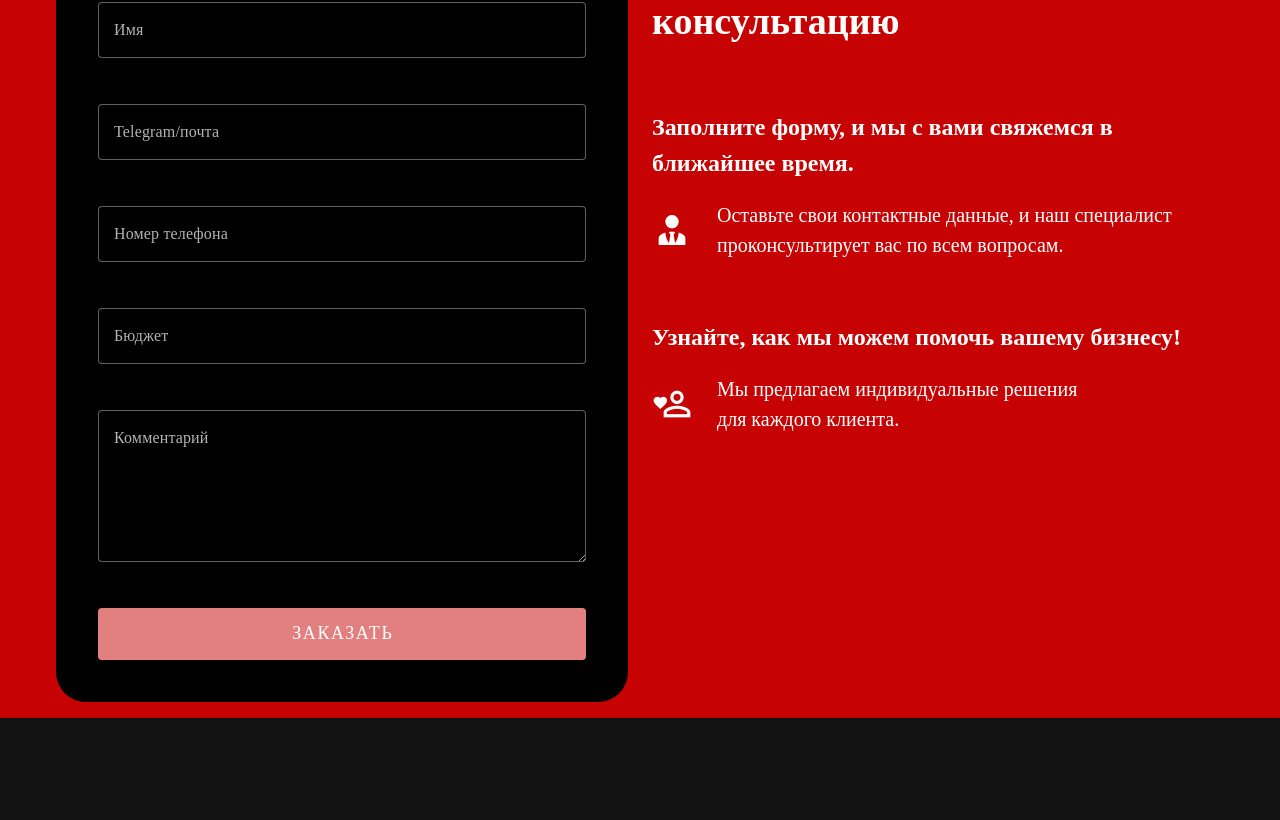
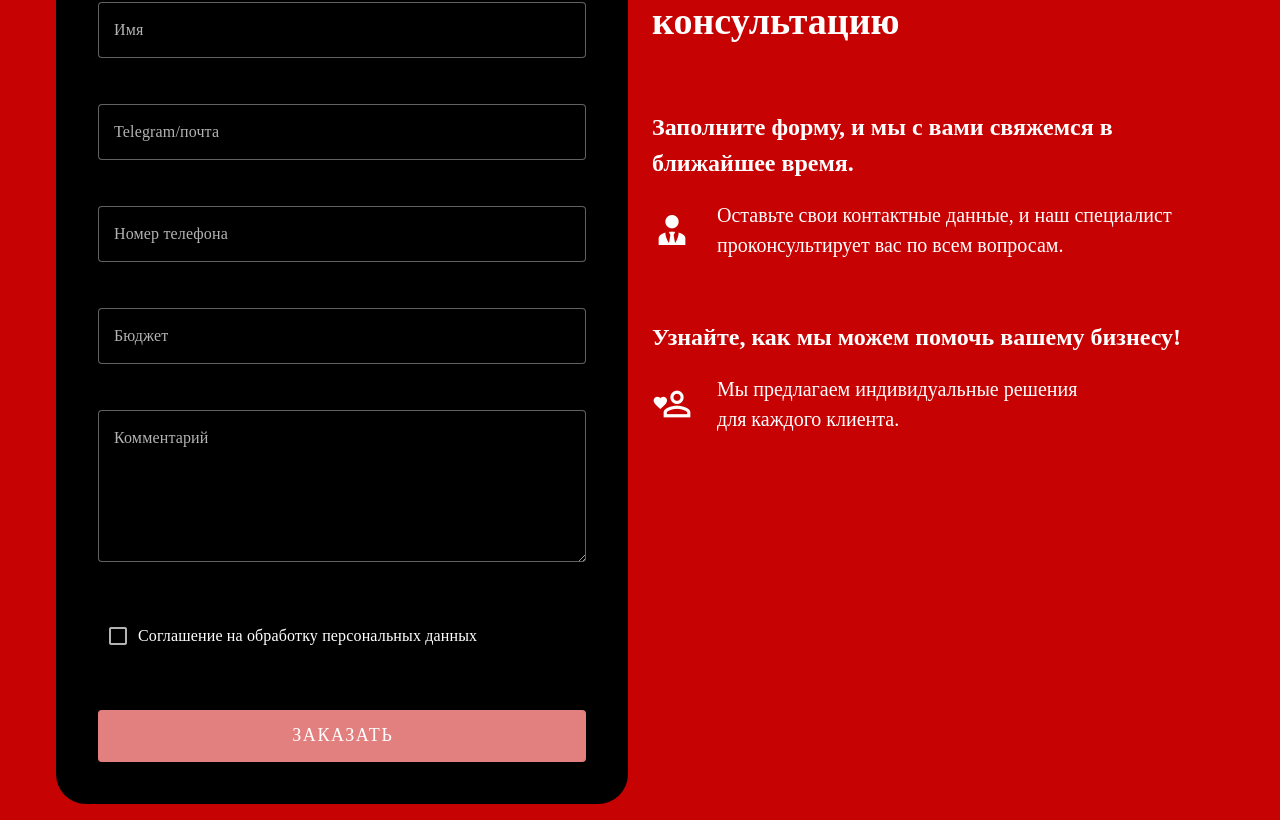
Before and after one commit to Jet-Green/firetechno-landing, a Nuxt app: page / in a window 1280 px wide. Shown: the part 5754-6574 px from the top of the page. Before the commit the page ends 6472 px from the top, so only its background shows below. Built offline with nearby package versions, Linux system fonts and the light colour scheme.

Commit message:
add personal data agreement

```diff
--- a/components/Landing/Feedback.vue
+++ b/components/Landing/Feedback.vue
@@ -12,6 +12,7 @@
 });
 
 let valid = ref(false);
+let personalDataAgreement = ref(false)
 
 let form: any = ref(null);
 let submitCount = ref(0)
@@ -114,8 +115,13 @@
           </v-col>
 
           <v-col cols="12">
-            <v-btn class="buy-btn" color="primary" size="x-large" style="width: 100%;" :disabled="!valid"
-              @click="handleSubmit">
+            <v-checkbox v-model="personalDataAgreement"
+              label="Соглашение на обработку персональных данных"></v-checkbox>
+          </v-col>
+
+          <v-col cols="12">
+            <v-btn class="buy-btn" color="primary" size="x-large" style="width: 100%;"
+              :disabled="!valid && !personalDataAgreement" @click="handleSubmit">
               заказать
             </v-btn>
           </v-col>
```
Lines whose indentation alone changed are shown as unchanged.
